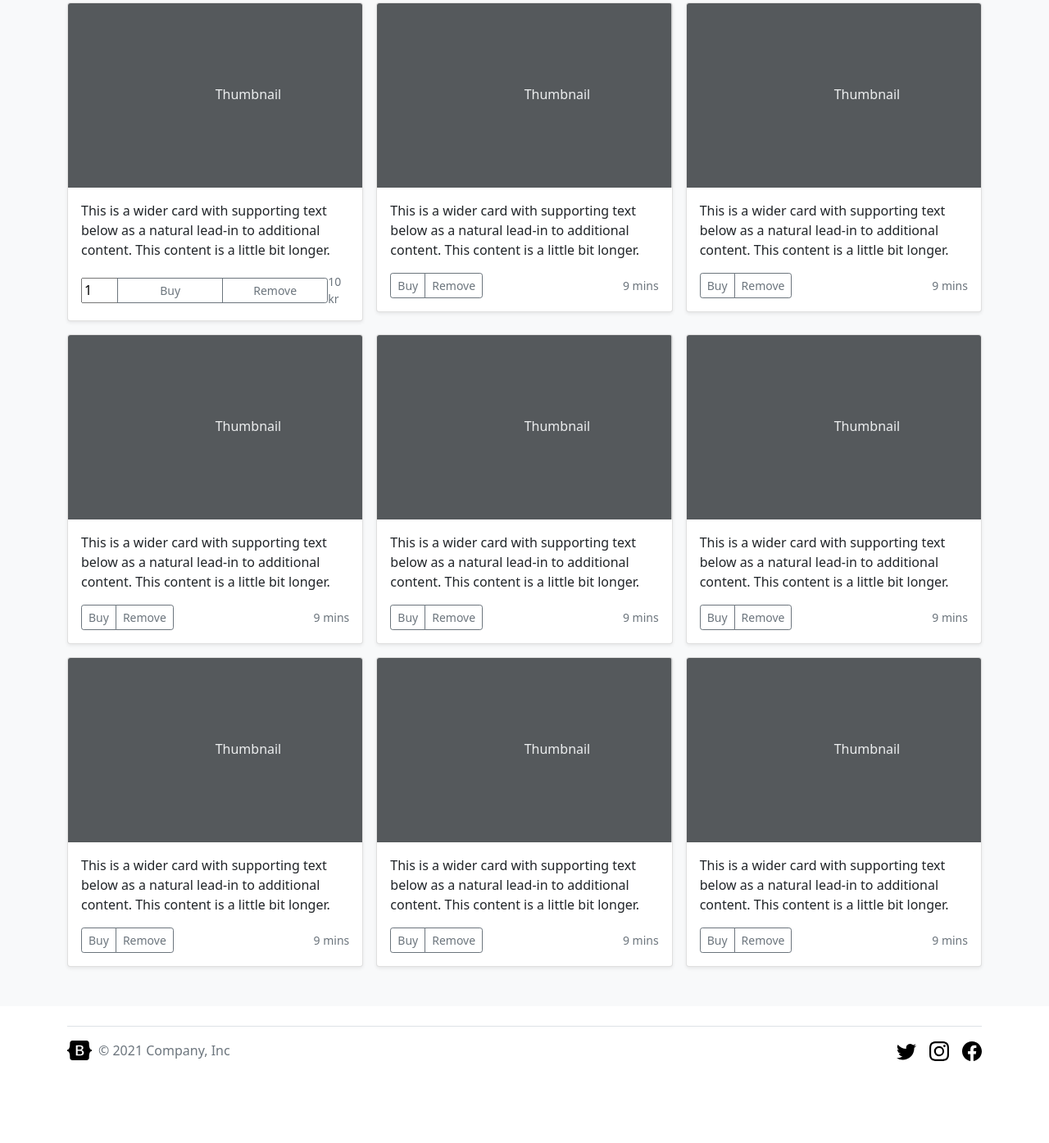
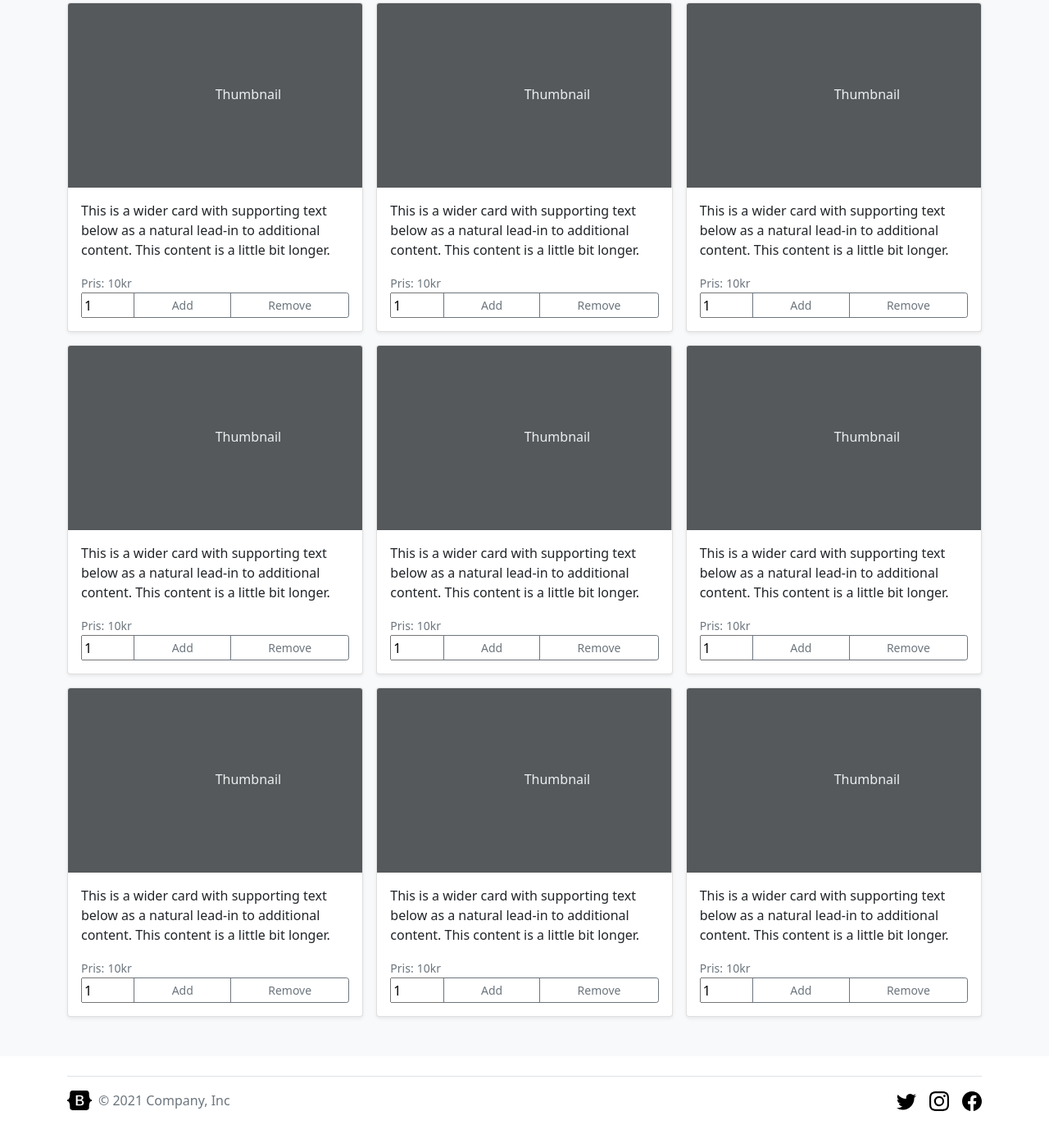
Before and after one commit to rikyanbarraza/webshop-stripe, a website: page public/index.html in a window 1280 px wide. Shown: the part 495-1890 px from the top of the page at 82% size. Before the commit the page ends 1830 px from the top, so only its background shows below. Drawn offline with nearby package versions, Linux system fonts and the light colour scheme; a script that the page names is missing.

Commit message:
Html
ändringar i kort och json

```diff
--- a/public/Style.css
+++ b/public/Style.css
@@ -1,3 +1,3 @@
 .amount {
-    width: 15%;
+    width: 20%;
 }
--- a/public/index.html
+++ b/public/index.html
@@ -71,13 +71,14 @@
               <svg class="bd-placeholder-img card-img-top" width="100%" height="225" xmlns="http://www.w3.org/2000/svg" role="img" aria-label="Placeholder: Thumbnail" preserveAspectRatio="xMidYMid slice" focusable="false"><title>Placeholder</title><rect width="100%" height="100%" fill="#55595c"/><text x="50%" y="50%" fill="#eceeef" dy=".3em">Thumbnail</text></svg>
               <div class="card-body">
                 <p class="card-text">This is a wider card with supporting text below as a natural lead-in to additional content. This content is a little bit longer.</p>
+                <small class="text-muted">Pris:</small>
+                <small class="text-muted" id="price">10kr</small>
                 <div class="d-flex justify-content-between align-items-center">
                   <div class="btn-group">
                     <input class="amount" type="number"value="1" id="amount">
-                    <button type="button" class="btn btn-sm btn-outline-secondary" id="makePurchase">&emsp;Buy&emsp;</button>
+                    <button type="button" class="btn btn-sm btn-outline-secondary" id="makePurchase">Add</button>
                     <button type="button" class="btn btn-sm btn-outline-secondary" id="removePurchase">Remove</button>
                   </div>
-                  <small class="text-muted" id="price">10 kr</small>
                 </div>
               </div>
             </div>
@@ -87,12 +88,14 @@
               <svg class="bd-placeholder-img card-img-top" width="100%" height="225" xmlns="http://www.w3.org/2000/svg" role="img" aria-label="Placeholder: Thumbnail" preserveAspectRatio="xMidYMid slice" focusable="false"><title>Placeholder</title><rect width="100%" height="100%" fill="#55595c"/><text x="50%" y="50%" fill="#eceeef" dy=".3em">Thumbnail</text></svg>
               <div class="card-body">
                 <p class="card-text">This is a wider card with supporting text below as a natural lead-in to additional content. This content is a little bit longer.</p>
+                <small class="text-muted">Pris:</small>
+                <small class="text-muted" id="price">10kr</small>
                 <div class="d-flex justify-content-between align-items-center">
                   <div class="btn-group">
-                    <button type="button" class="btn btn-sm btn-outline-secondary" id="makePurchase">Buy</button>
+                    <input class="amount" type="number"value="1" id="amount">
+                    <button type="button" class="btn btn-sm btn-outline-secondary" id="makePurchase">Add</button>
                     <button type="button" class="btn btn-sm btn-outline-secondary" id="removePurchase">Remove</button>
                   </div>
-                  <small class="text-muted" id="price">9 mins</small>
                 </div>
               </div>
             </div>
@@ -102,12 +105,14 @@
               <svg class="bd-placeholder-img card-img-top" width="100%" height="225" xmlns="http://www.w3.org/2000/svg" role="img" aria-label="Placeholder: Thumbnail" preserveAspectRatio="xMidYMid slice" focusable="false"><title>Placeholder</title><rect width="100%" height="100%" fill="#55595c"/><text x="50%" y="50%" fill="#eceeef" dy=".3em">Thumbnail</text></svg>
               <div class="card-body">
                 <p class="card-text">This is a wider card with supporting text below as a natural lead-in to additional content. This content is a little bit longer.</p>
+                <small class="text-muted">Pris:</small>
+                <small class="text-muted" id="price">10kr</small>
                 <div class="d-flex justify-content-between align-items-center">
                   <div class="btn-group">
-                    <button type="button" class="btn btn-sm btn-outline-secondary" id="makePurchase">Buy</button>
+                    <input class="amount" type="number"value="1" id="amount">
+                    <button type="button" class="btn btn-sm btn-outline-secondary" id="makePurchase">Add</button>
                     <button type="button" class="btn btn-sm btn-outline-secondary" id="removePurchase">Remove</button>
                   </div>
-                  <small class="text-muted" id="price">9 mins</small>
                 </div>
               </div>
             </div>
@@ -117,12 +122,14 @@
               <svg class="bd-placeholder-img card-img-top" width="100%" height="225" xmlns="http://www.w3.org/2000/svg" role="img" aria-label="Placeholder: Thumbnail" preserveAspectRatio="xMidYMid slice" focusable="false"><title>Placeholder</title><rect width="100%" height="100%" fill="#55595c"/><text x="50%" y="50%" fill="#eceeef" dy=".3em">Thumbnail</text></svg>
               <div class="card-body">
                 <p class="card-text">This is a wider card with supporting text below as a natural lead-in to additional content. This content is a little bit longer.</p>
+                <small class="text-muted">Pris:</small>
+                <small class="text-muted" id="price">10kr</small>
                 <div class="d-flex justify-content-between align-items-center">
                   <div class="btn-group">
-                    <button type="button" class="btn btn-sm btn-outline-secondary" id="makePurchase">Buy</button>
+                    <input class="amount" type="number"value="1" id="amount">
+                    <button type="button" class="btn btn-sm btn-outline-secondary" id="makePurchase">Add</button>
                     <button type="button" class="btn btn-sm btn-outline-secondary" id="removePurchase">Remove</button>
                   </div>
-                  <small class="text-muted" id="price">9 mins</small>
                 </div>
               </div>
             </div>
@@ -132,12 +139,14 @@
               <svg class="bd-placeholder-img card-img-top" width="100%" height="225" xmlns="http://www.w3.org/2000/svg" role="img" aria-label="Placeholder: Thumbnail" preserveAspectRatio="xMidYMid slice" focusable="false"><title>Placeholder</title><rect width="100%" height="100%" fill="#55595c"/><text x="50%" y="50%" fill="#eceeef" dy=".3em">Thumbnail</text></svg>
               <div class="card-body">
                 <p class="card-text">This is a wider card with supporting text below as a natural lead-in to additional content. This content is a little bit longer.</p>
+                <small class="text-muted">Pris:</small>
+                <small class="text-muted" id="price">10kr</small>
                 <div class="d-flex justify-content-between align-items-center">
                   <div class="btn-group">
-                    <button type="button" class="btn btn-sm btn-outline-secondary" id="makePurchase">Buy</button>
+                    <input class="amount" type="number"value="1" id="amount">
+                    <button type="button" class="btn btn-sm btn-outline-secondary" id="makePurchase">Add</button>
                     <button type="button" class="btn btn-sm btn-outline-secondary" id="removePurchase">Remove</button>
                   </div>
-                  <small class="text-muted" id="price">9 mins</small>
                 </div>
               </div>
             </div>
@@ -147,12 +156,14 @@
               <svg class="bd-placeholder-img card-img-top" width="100%" height="225" xmlns="http://www.w3.org/2000/svg" role="img" aria-label="Placeholder: Thumbnail" preserveAspectRatio="xMidYMid slice" focusable="false"><title>Placeholder</title><rect width="100%" height="100%" fill="#55595c"/><text x="50%" y="50%" fill="#eceeef" dy=".3em">Thumbnail</text></svg>
               <div class="card-body">
                 <p class="card-text">This is a wider card with supporting text below as a natural lead-in to additional content. This content is a little bit longer.</p>
+                <small class="text-muted">Pris:</small>
+                <small class="text-muted" id="price">10kr</small>
                 <div class="d-flex justify-content-between align-items-center">
                   <div class="btn-group">
-                    <button type="button" class="btn btn-sm btn-outline-secondary" id="makePurchase">Buy</button>
+                    <input class="amount" type="number"value="1" id="amount">
+                    <button type="button" class="btn btn-sm btn-outline-secondary" id="makePurchase">Add</button>
                     <button type="button" class="btn btn-sm btn-outline-secondary" id="removePurchase">Remove</button>
                   </div>
-                  <small class="text-muted" id="price">9 mins</small>
                 </div>
               </div>
             </div>
@@ -162,12 +173,14 @@
               <svg class="bd-placeholder-img card-img-top" width="100%" height="225" xmlns="http://www.w3.org/2000/svg" role="img" aria-label="Placeholder: Thumbnail" preserveAspectRatio="xMidYMid slice" focusable="false"><title>Placeholder</title><rect width="100%" height="100%" fill="#55595c"/><text x="50%" y="50%" fill="#eceeef" dy=".3em">Thumbnail</text></svg>
               <div class="card-body">
                 <p class="card-text">This is a wider card with supporting text below as a natural lead-in to additional content. This content is a little bit longer.</p>
+                <small class="text-muted">Pris:</small>
+                <small class="text-muted" id="price">10kr</small>
                 <div class="d-flex justify-content-between align-items-center">
                   <div class="btn-group">
-                    <button type="button" class="btn btn-sm btn-outline-secondary" id="makePurchase">Buy</button>
+                    <input class="amount" type="number"value="1" id="amount">
+                    <button type="button" class="btn btn-sm btn-outline-secondary" id="makePurchase">Add</button>
                     <button type="button" class="btn btn-sm btn-outline-secondary" id="removePurchase">Remove</button>
                   </div>
-                  <small class="text-muted" id="price">9 mins</small>
                 </div>
               </div>
             </div>
@@ -177,12 +190,14 @@
               <svg class="bd-placeholder-img card-img-top" width="100%" height="225" xmlns="http://www.w3.org/2000/svg" role="img" aria-label="Placeholder: Thumbnail" preserveAspectRatio="xMidYMid slice" focusable="false"><title>Placeholder</title><rect width="100%" height="100%" fill="#55595c"/><text x="50%" y="50%" fill="#eceeef" dy=".3em">Thumbnail</text></svg>
               <div class="card-body">
                 <p class="card-text">This is a wider card with supporting text below as a natural lead-in to additional content. This content is a little bit longer.</p>
+                <small class="text-muted">Pris:</small>
+                <small class="text-muted" id="price">10kr</small>
                 <div class="d-flex justify-content-between align-items-center">
                   <div class="btn-group">
-                    <button type="button" class="btn btn-sm btn-outline-secondary" id="makePurchase">Buy</button>
+                    <input class="amount" type="number"value="1" id="amount">
+                    <button type="button" class="btn btn-sm btn-outline-secondary" id="makePurchase">Add</button>
                     <button type="button" class="btn btn-sm btn-outline-secondary" id="removePurchase">Remove</button>
                   </div>
-                  <small class="text-muted" id="price">9 mins</small>
                 </div>
               </div>
             </div>
@@ -192,12 +207,14 @@
               <svg class="bd-placeholder-img card-img-top" width="100%" height="225" xmlns="http://www.w3.org/2000/svg" role="img" aria-label="Placeholder: Thumbnail" preserveAspectRatio="xMidYMid slice" focusable="false"><title>Placeholder</title><rect width="100%" height="100%" fill="#55595c"/><text x="50%" y="50%" fill="#eceeef" dy=".3em">Thumbnail</text></svg>
               <div class="card-body">
                 <p class="card-text">This is a wider card with supporting text below as a natural lead-in to additional content. This content is a little bit longer.</p>
+                <small class="text-muted">Pris:</small>
+                <small class="text-muted" id="price">10kr</small>
                 <div class="d-flex justify-content-between align-items-center">
                   <div class="btn-group">
-                    <button type="button" class="btn btn-sm btn-outline-secondary" id="makePurchase">Buy</button>
+                    <input class="amount" type="number"value="1" id="amount">
+                    <button type="button" class="btn btn-sm btn-outline-secondary" id="makePurchase">Add</button>
                     <button type="button" class="btn btn-sm btn-outline-secondary" id="removePurchase">Remove</button>
                   </div>
-                  <small class="text-muted" id="price">9 mins</small>
                 </div>
               </div>
             </div>
```
Also changed, not shown: public/items.json (+10 -10 lines).
